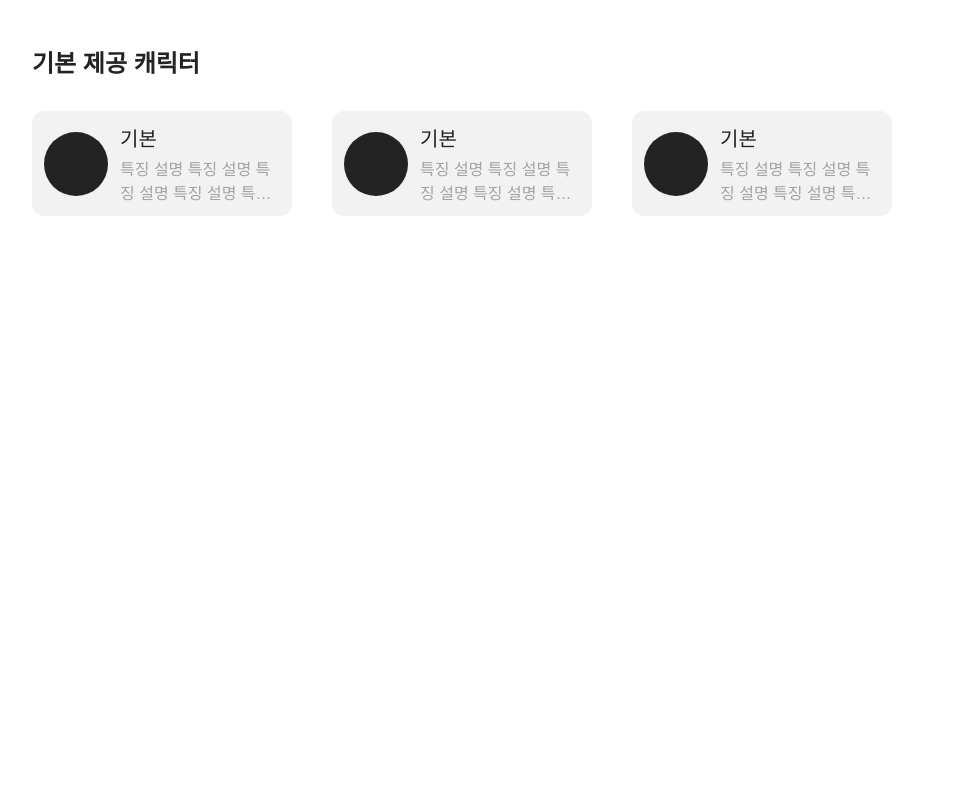
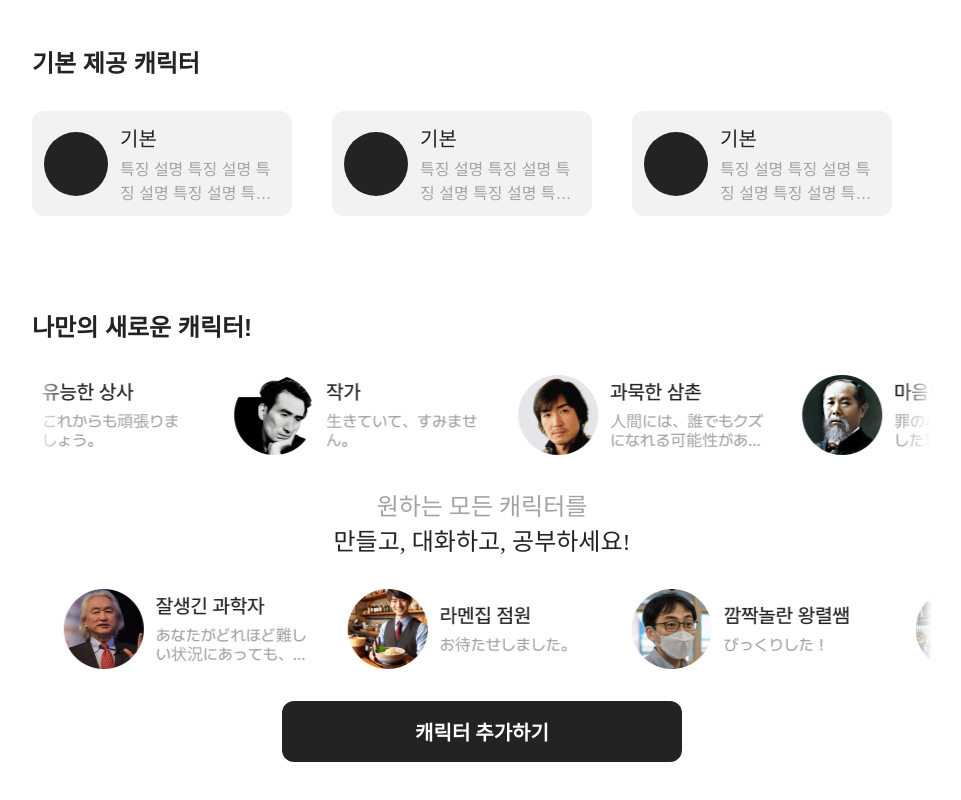
Before and after one commit to zegiha/tomo-frontend, a React (Vite) app: page / in a window 1280 px wide. Shown: the part 888-1688 px from the top of the page, without its empty margins (288-1249 px from the left). Before the commit the page ends 1150 px from the top, so only its background shows below. Built offline with nearby package versions, Linux system fonts and the light colour scheme; a web font is replaced by a local one.

Commit message:
feature: home new char section

```diff
--- /dev/null
+++ b/src/components/common/Button.module.css
@@ -0,0 +1,17 @@
+.button {
+    display: flex;
+    width: 400px;
+    padding: 16px 128px;
+    flex-direction: column;
+    justify-content: center;
+    align-items: center;
+
+    border-radius: 12px;
+    background: var(--gray900);
+    color: white;
+
+    font-size: 20px;
+    font-weight: 600;
+
+    cursor: pointer;
+}
--- /dev/null
+++ b/src/components/common/Button.tsx
@@ -0,0 +1,16 @@
+import { PropsWithChildren } from "react"
+import styles from "./Button.module.css"
+import cn from "classnames"
+
+interface ButtonProps {
+    onClick?: () => void
+    className?: String
+}
+
+function Button({ children, onClick, className }: PropsWithChildren<ButtonProps>) {
+    return <div className={cn(styles.button, className)} onClick={onClick}>
+        {children}
+    </div>
+}
+
+export default Button;
--- a/src/pages/Home.tsx
+++ b/src/pages/Home.tsx
@@ -1,10 +1,14 @@
-import {Col92, Col32, Col4} from "@components/atomic/rowAndColumns/Col.tsx";
-import {Row12} from "@components/atomic/rowAndColumns/Row.tsx";
+import { Col92, Col32, Col4 } from "@components/atomic/rowAndColumns/Col.tsx";
+import { Row12 } from "@components/atomic/rowAndColumns/Row.tsx";
 
 import {homeStyle} from "@styles/index";
 import {ReportScore, ReportChat} from "@/components/report";
 
-function CharacterItem({title, subTitle}: {title: string, subTitle: string}) {
+import bannerAImg from "@assets/img/bannerA.png"
+import bannerBImg from "@assets/img/bannerB.png"
+import Button from "@/components/common/Button";
+
+function CharacterItem({ title, subTitle }: { title: string, subTitle: string }) {
   return (
     <Row12
       width="max-content"
@@ -13,7 +17,7 @@ function CharacterItem({title, subTitle}: {title: string, subTitle: string}) {
       backgroundColor="var(--gray500)"
       borderRadius={12}
     >
-      <div style={{width: "64px", height: "64px", borderRadius: "64px", backgroundColor: "var(--gray900)"}}/>
+      <div style={{ width: "64px", height: "64px", borderRadius: "64px", backgroundColor: "var(--gray900)" }} />
       <Col4>
         <span className="text-m-20">{title}</span>
         <div className={`${homeStyle.characterItemContents} text-m-16`}>{subTitle}</div>
@@ -69,7 +73,30 @@ function DefaultCharacter() {
 
 function MakeNewCharacter() {
   return (
-    <>{/*ToDo*/}</>
+    <>
+      <Col32>
+        <span className="text-s-24">나만의 새로운 캐릭터!</span>
+        <Col32>
+          <div className={homeStyle.bannerImgWrapper} data-first>
+            <img src={bannerAImg} alt="" />
+            <img src={bannerAImg} alt="" />
+          </div>
+          <div className={homeStyle.bannerText}>
+            원하는 모든 캐릭터를
+            <br />
+            <span>만들고, 대화하고, 공부하세요!</span>
+          </div>
+          <div className={homeStyle.bannerImgWrapper} data-second>
+            <img src={bannerBImg} alt="" />
+            <img src={bannerBImg} alt="" />
+          </div>
+
+          <Button className={homeStyle.newCharacterBtn}>
+            캐릭터 추가하기
+          </Button>
+        </Col32>
+      </Col32>
+    </>
   );
 }
 
--- a/src/styles/home.module.css
+++ b/src/styles/home.module.css
@@ -4,6 +4,7 @@
   grid-row-gap: 20px;
   align-items: center;
 }
+
 @media (max-width: 1110px) {
   .characterContainer {
     grid-template-columns: 1fr 1fr;
@@ -20,3 +21,70 @@
   -webkit-box-orient: vertical;
   color: var(--gray800);
 }
+
+.bannerImgWrapper {
+  display: flex;
+  overflow: hidden;
+  position: relative;
+
+  &:after {
+    content: "";
+    position: absolute;
+    width: 100%;
+    height: 100%;
+    left: 0;
+    top: 0;
+    background: linear-gradient(to right, white, transparent 32px, transparent calc(100% - 32px), white);
+  }
+}
+
+.bannerImgWrapper>img {
+  height: 80px;
+}
+
+.bannerImgWrapper[data-first]>img {
+  animation: marquee 15s linear infinite;
+}
+
+.bannerImgWrapper[data-second]>img {
+  animation: marquee2 15s linear infinite;
+}
+
+.bannerText {
+  color: var(--gray800);
+  text-align: center;
+  font-size: 24px;
+  font-weight: 500;
+}
+
+.bannerText span {
+  color: var(--gray900);
+  text-align: center;
+  font-size: 24px;
+  font-weight: 500;
+}
+
+
+.newCharacterBtn {
+  margin: 0 auto;
+}
+
+@keyframes marquee {
+  0% {
+    transform: translateX(0%);
+  }
+
+  100% {
+    transform: translateX(-100%);
+  }
+}
+
+@keyframes marquee2 {
+  0% {
+    transform: translateX(-10%);
+  }
+
+  100% {
+    transform: translateX(-110%);
+  }
+}
```
Also changed, not shown: src/assets/img/bannerA.png (added), src/assets/img/bannerB.png (added).
